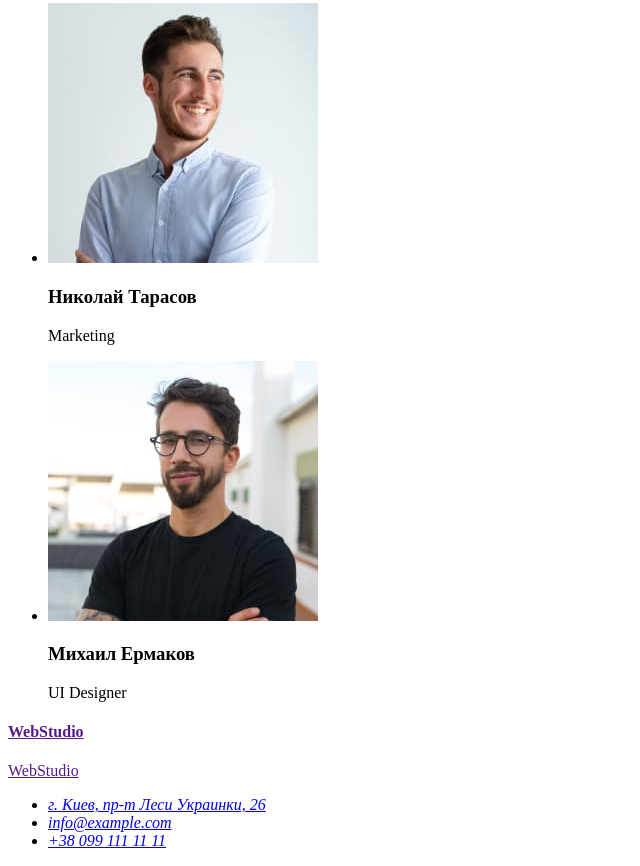
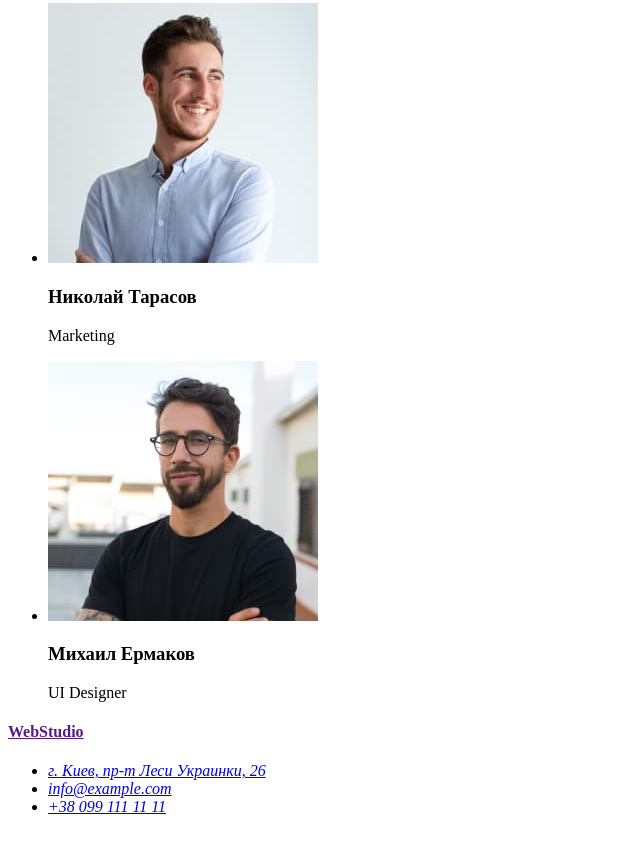
Before and after one commit to Alex-Khymchenko/goit-markup-hw-01, a plain HTML site: page index.html in a window 1280 px wide. Shown: the part 2267-3133 px from the top of the page, without its empty margins (0-640 px from the left). After the commit the page ends 3099 px from the top, so only its background shows below. Drawn offline with Linux system fonts and the light colour scheme.

Commit message:
Homework

```diff
--- a/index.html
+++ b/index.html
@@ -99,8 +99,8 @@
             </ul>
         </section>
         <section>
+            <footer>
             <h4><a href="">WebStudio</a></h4>
-            <a href="">WebStudio</a>
                 <address>
                     <ul>
                         <li>
@@ -114,6 +114,7 @@
                         </li>
                     </ul>
                 </address>
+            </footer>
         </section>
 
     </main>
```
Lines whose indentation alone changed are shown as unchanged.
